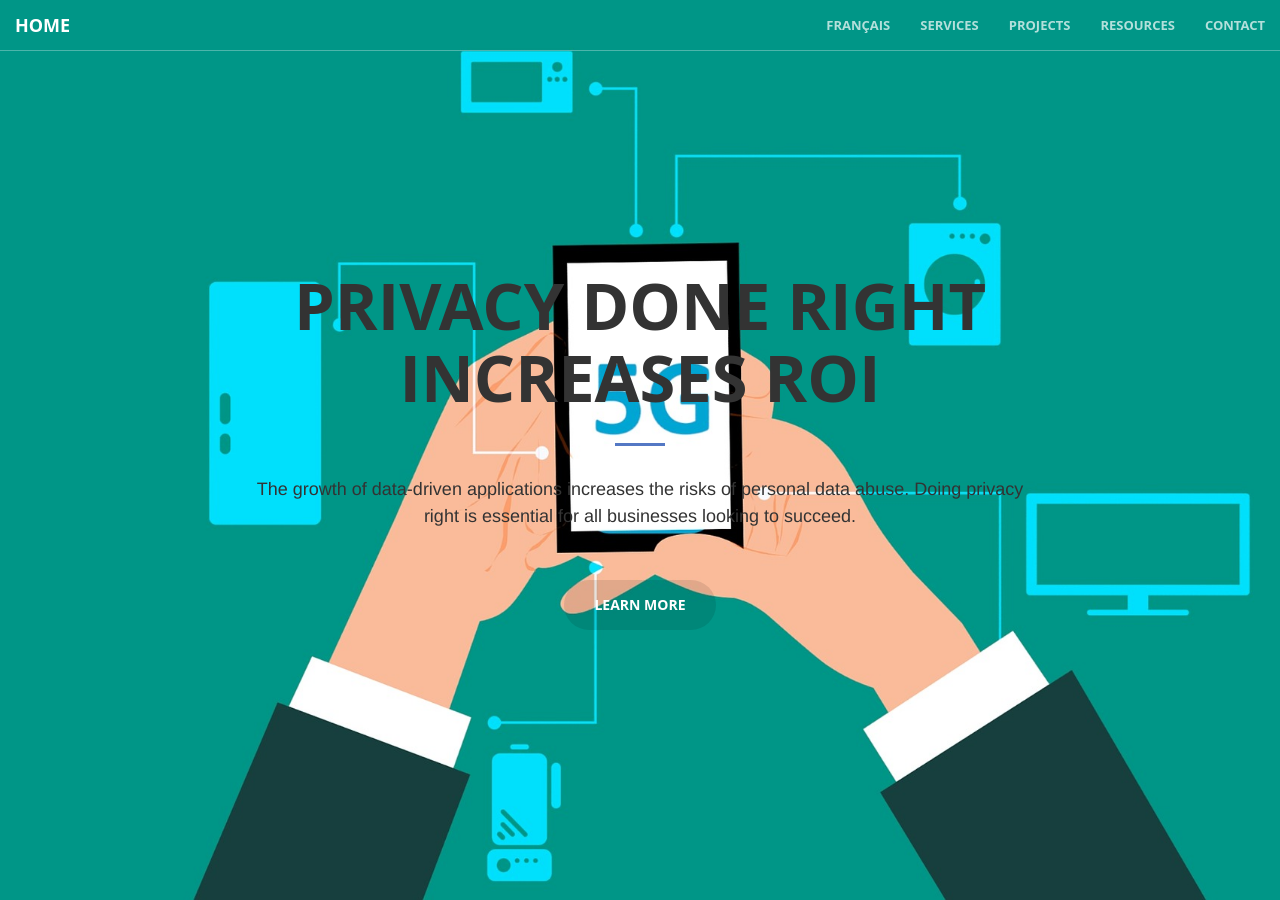
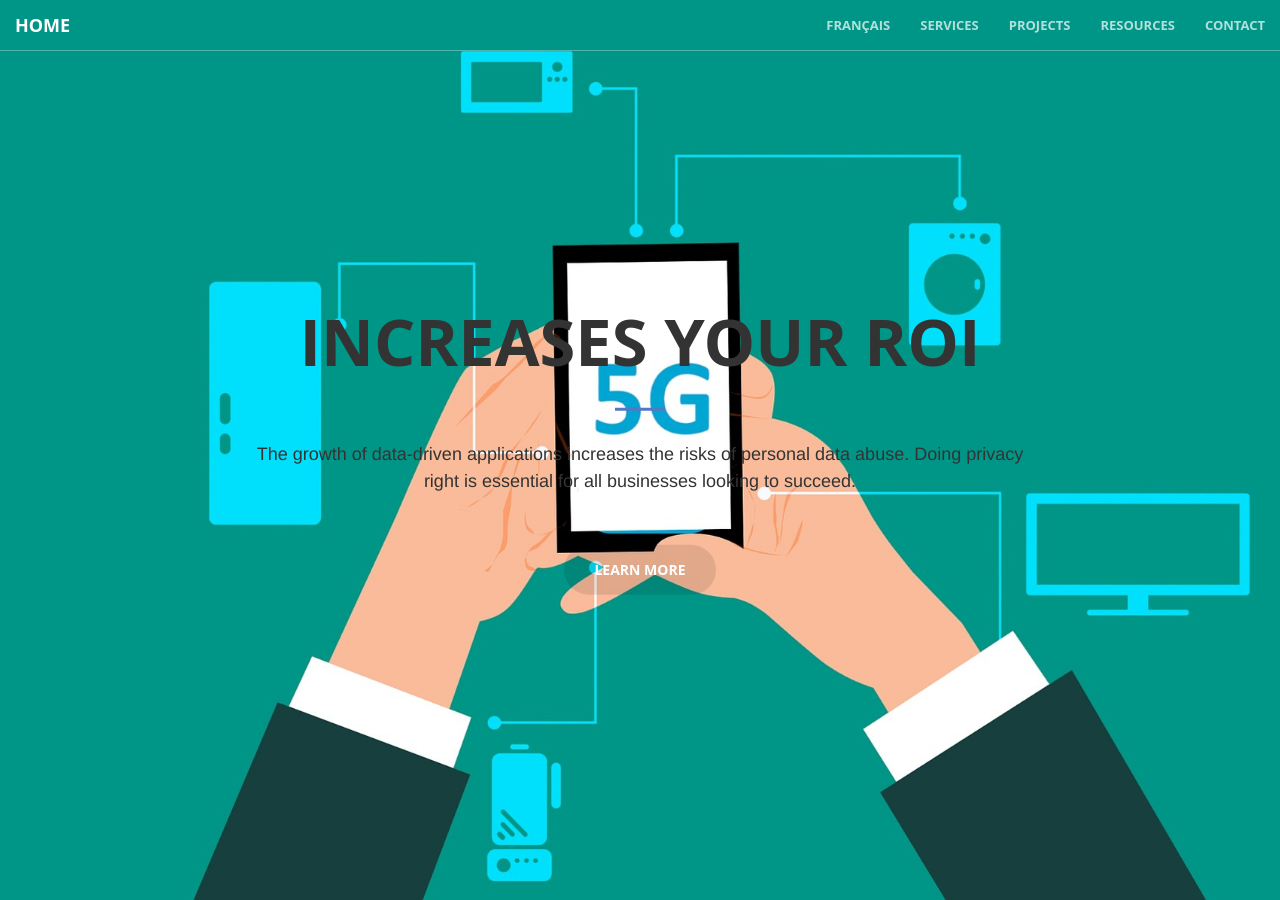
Before and after one commit to riod4/riod4.github.io, a Jekyll site: the page built from index.html, in a window 1280 px wide and 900 px high. Built offline with Jekyll 4.4.1, drawn with Linux system fonts in a browser that asks for light colours; comment, search, counter and statistics services are not loaded.

Commit message:
edit headline text

```diff
--- a/_includes/header.html
+++ b/_includes/header.html
@@ -1,7 +1,7 @@
 <header>
     <div class="header-content">
         <div class="header-content-inner">
-            <h1>Privacy done right increases ROI</h1>
+            <h1>Increases your ROI</h1>
             <hr>
             <p>The growth of data-driven applications increases the risks of personal data abuse. Doing privacy right is essential for all businesses looking to succeed.</p>
             <a href="#intro" class="btn btn-primary btn-xl page-scroll">Learn more</a>
```
